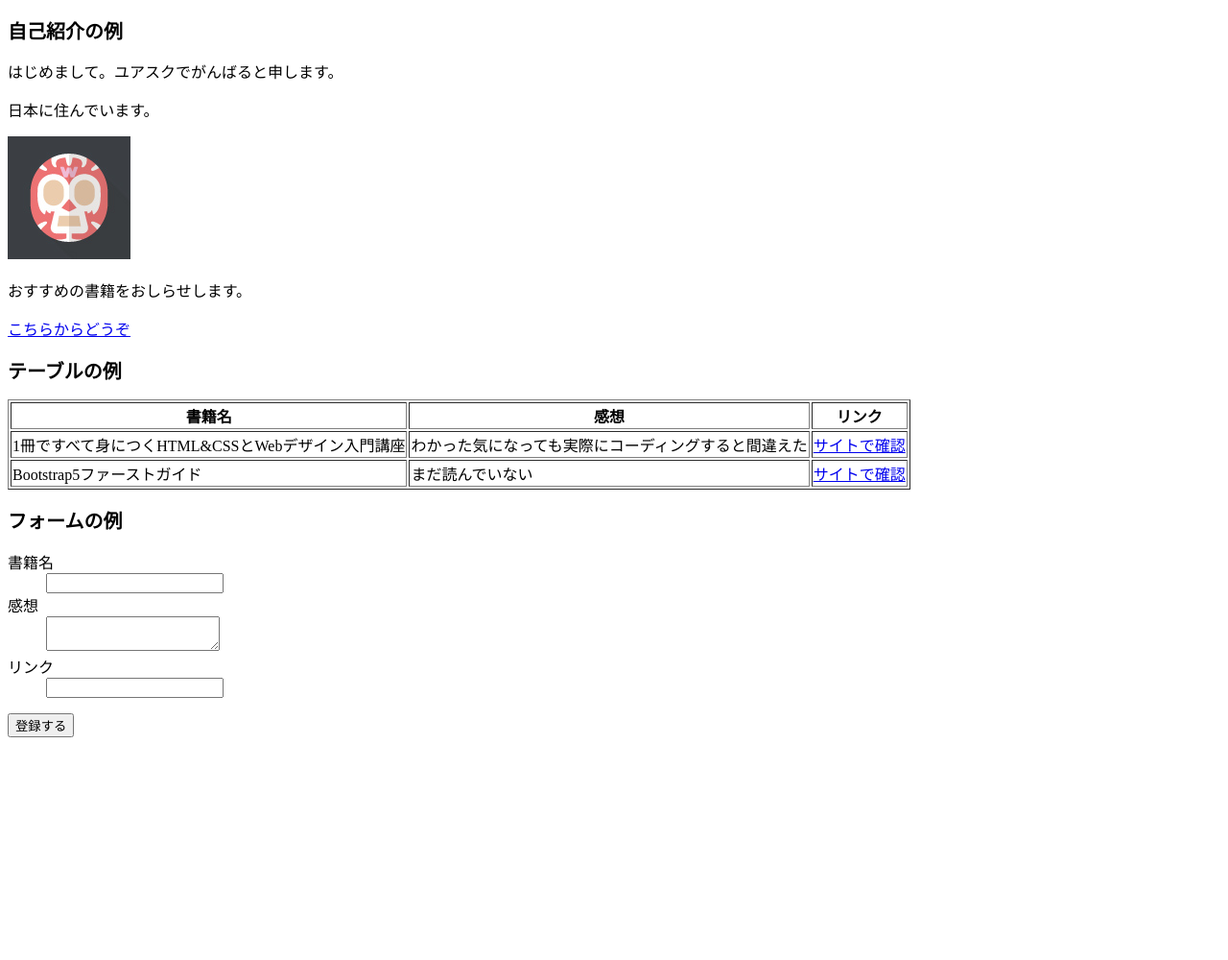
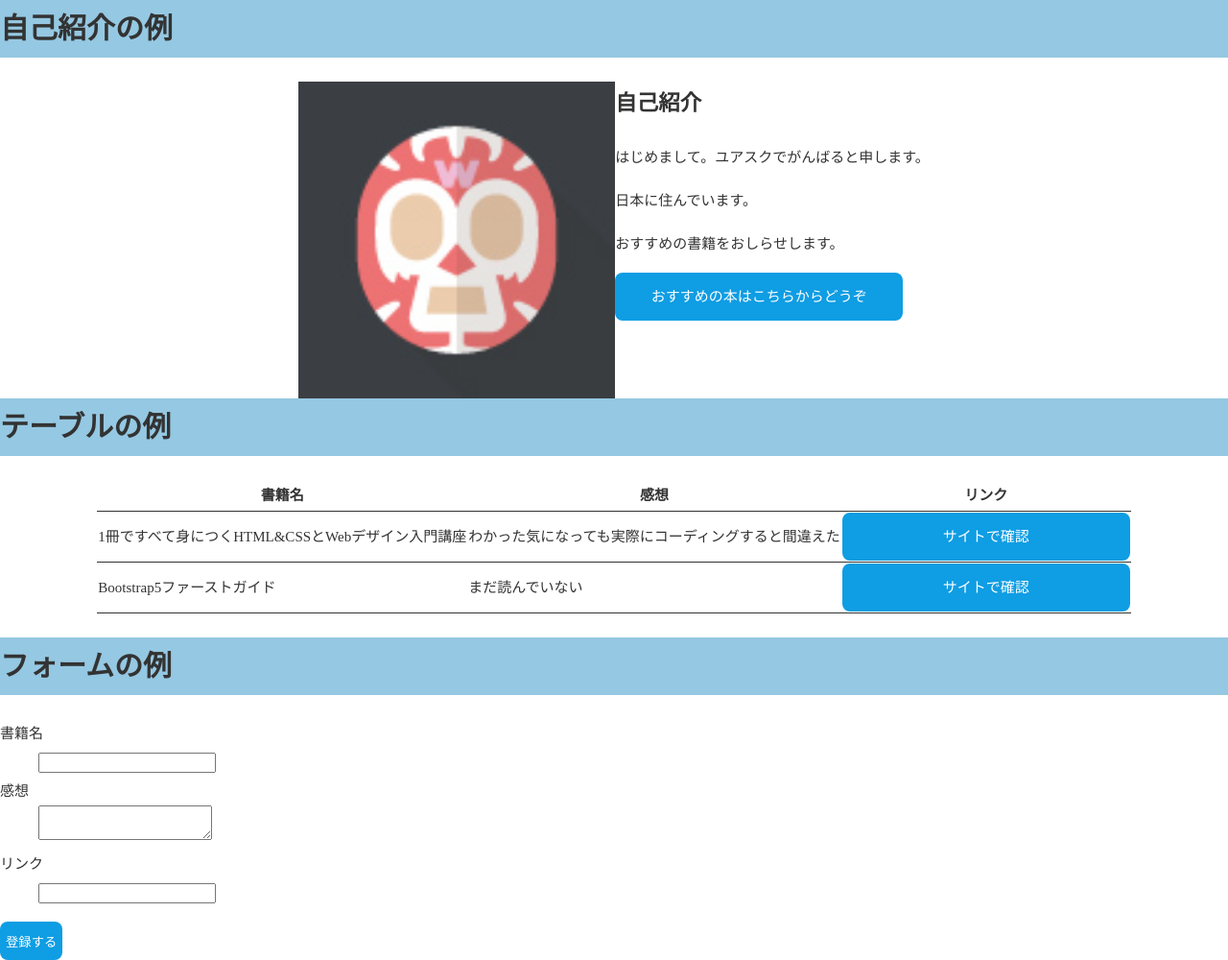
Before and after one commit to Goldilock1984/push-test, a plain HTML site: page index.html in a window 1280 px wide. Shown: the whole page at 96% size. Before the commit the page ends 800 px from the top, so only its background shows below. Drawn offline with nearby package versions, Linux system fonts and the light colour scheme.

Commit message:
ｃｓｓでのレイアウトの適用

```diff
--- a/css/style.css
+++ b/css/style.css
@@ -0,0 +1,137 @@
+@charset "utf-8";
+
+body {
+  margin: 0;
+  padding: 0;
+  color: #333333;
+  font-size: 15px;
+  line-height: 2;
+}
+
+p,
+h1,
+h2,
+h3,
+h4,
+h5,
+h6 {
+  margin-top: 0;
+}
+
+img {
+  vertical-align: bottom;
+}
+
+ul {
+  margin: 0;
+  padding: 0;
+}
+
+a {
+  color: #ffffff;
+  text-decoration: none;
+}
+
+a:visited {
+  color: #05293c
+}
+
+a:hover {
+  text-decoration: underline;
+}
+
+h1 {
+  background-color: #95c8e2;
+  font-size: 2em;
+  font-family: 'Bitter', serif;
+}
+
+h2 {
+  font-size: 1.5em;
+  font-family: 'Bitter', serif;
+}
+
+/* centreing profile-image and profile-text using float start from*/
+/* #index .container {
+  width: 800px;
+  margin:0 auto;
+}
+
+#index .container>.profile-image {
+  width: 45%;
+  float: left;
+  margin-bottom: 5%;
+}
+
+#index .container>.profile-text {
+  display: flex;
+  flex-flow: column;
+  align-content: space-around;
+  width: 45%;
+  float: right;
+}
+
+
+.clearfix:after {
+  content: "";
+  display: block;
+  clear: both;
+} */
+/* centreing profile-image and profile-text end at*/
+
+/* centreing profile-image and profile-text using flex start from*/
+#index .container {
+  display: flex;
+  justify-content: center;
+  align-items: stretch;
+}
+
+ #index .container>.profile-image {
+  width: 330px;
+  vertical-align: middle;
+}
+
+/* #index .container>.profile-text {
+  display: flex;
+  flex-flow: column;
+  align-content: space-around;
+} */
+
+/* centreing profile-image and profile-text end at*/
+
+.items {
+  border-bottom: 1px solid;
+  border-collapse: collapse;
+  margin: 0 auto;
+  margin-bottom: 2%;
+}
+
+th {
+  border-bottom: 1px solid;
+}
+
+td {
+  border-top: 1px solid;
+  border-bottom: 1px solid;
+}
+
+.btn {
+  background-color: #0f9de3;
+  color: #ffffff;
+  height: 40px;
+  border: none;
+  border-radius: 8px;
+
+}
+
+#index a.btn-style-link {
+  display: table-cell;
+  background-color: #0f9de3;
+  color: #ffffff;
+  height: 50px;
+  width: 300px;
+  text-align: center;
+  vertical-align: middle;
+  border: none;
+  border-radius: 8px;
+}
--- a/index.html
+++ b/index.html
@@ -1,22 +1,39 @@
 <!DOCTYPE html>
-<html lang = "ja">
+<html lang="ja">
+
 <head>
   <meta charset="UTF-8">
   <title>自己紹介</title>
-    <link href="style.css" rel="stylesheet">
+  <link rel="preconnect" href="https://fonts.googleapis.com">
+  <link rel="preconnect" href="https://fonts.gstatic.com" crossorigin>
+  <link href="https://fonts.googleapis.com/css2?family=Bitter:wght@100;400&display=swap" rel="stylesheet">
+  <link href="css/style.css" rel="stylesheet">
 </head>
-    <body>
-      <section>
-      <h1 style="font-size: 20px;">自己紹介の例</h1>
+
+<body id="index">
+
+  <!-- header begins -->
+  <header>
+  </header>
+  <!-- header ends -->
+
+  <!-- wrap begins -->
+  <section class="profile">
+    <h1>自己紹介の例</h1>
+    <div class="container clearfix">
+      <img src="images/f_f_object_150_s128_f_object_150_1bg.jpg" alt="ユアスクでがんばるの画像" class="profile-image">
+      <div class="profile-text">
+        <h2>自己紹介</h2>
         <p>はじめまして。ユアスクでがんばると申します。</p>
         <p>日本に住んでいます。</p>
-      <img src="images/f_f_object_150_s128_f_object_150_1bg.jpg" >
         <p>おすすめの書籍をおしらせします。</p>
-      <a href="#link1">こちらからどうぞ</a>
+        <a class="btn-style-link" href="#link1">おすすめの本はこちらからどうぞ</a>
+      </div>
+    </div>
   </section>
   <section>
-      <h1 id="link1" style="font-size: 20px;">テーブルの例</h1>
-        <table border="1">
+    <h1 id="link1">テーブルの例</h1>
+    <table class="items">
       <tr>
         <th>書籍名</th>
         <th>感想</th>
@@ -25,17 +42,22 @@
       <tr>
         <td>1冊ですべて身につくHTML&CSSとWebデザイン入門講座</td>
         <td>わかった気になっても実際にコーディングすると間違えた</td>
-            <td><a href="https://www.amazon.co.jp/1%E5%86%8A%E3%81%A7%E3%81%99%E3%81%B9%E3%81%A6%E8%BA%AB%E3%81%AB%E3%81%A4%E3%81%8FHTML-CSS%E3%81%A8Web%E3%83%87%E3%82%B6%E3%82%A4%E3%83%B3%E5%85%A5%E9%96%80%E8%AC%9B%E5%BA%A7-Mana/dp/4797398892" target="_blank">サイトで確認</a></td>
+        <td><a class="btn-style-link"
+            href="https://www.amazon.co.jp/1%E5%86%8A%E3%81%A7%E3%81%99%E3%81%B9%E3%81%A6%E8%BA%AB%E3%81%AB%E3%81%A4%E3%81%8FHTML-CSS%E3%81%A8Web%E3%83%87%E3%82%B6%E3%82%A4%E3%83%B3%E5%85%A5%E9%96%80%E8%AC%9B%E5%BA%A7-Mana/dp/4797398892"
+            target="_blank">サイトで確認</a></td>
       </tr>
       <tr>
         <td>Bootstrap5ファーストガイド</td>
         <td>まだ読んでいない</td>
-            <td><a href="https://www.amazon.co.jp/Bootstrap5%E3%83%95%E3%82%A1%E3%83%BC%E3%82%B9%E3%83%88%E3%82%AC%E3%82%A4%E3%83%89-Web%E5%88%B6%E4%BD%9C%E3%81%AE%E6%89%8B%E9%96%93%E3%82%92%E5%A4%A7%E5%B9%85%E3%81%AB%E5%89%8A%E6%B8%9B-%E7%9B%B8%E6%BE%A4%E8%A3%95%E4%BB%8B/dp/4877835229" target="_blank">サイトで確認</a></td>
+        <td><a class="btn-style-link"
+            href="https://www.amazon.co.jp/Bootstrap5%E3%83%95%E3%82%A1%E3%83%BC%E3%82%B9%E3%83%88%E3%82%AC%E3%82%A4%E3%83%89-Web%E5%88%B6%E4%BD%9C%E3%81%AE%E6%89%8B%E9%96%93%E3%82%92%E5%A4%A7%E5%B9%85%E3%81%AB%E5%89%8A%E6%B8%9B-%E7%9B%B8%E6%BE%A4%E8%A3%95%E4%BB%8B/dp/4877835229"
+            target="_blank">サイトで確認</a></td>
       </tr>
     </table>
   </section>
   <section>
-        <h1 style="font-size: 20px;">フォームの例</h1>
+    <h1>フォームの例</h1>
+    <div class="form">
       <form>
         <dl>
           <dt>書籍名</dt>
@@ -51,8 +73,17 @@
             <input type="text">
           </dd>
         </dl>
-            <button type="submit">登録する</button>
+        <button type="submit" class="btn">登録する</button>
       </form>
+    </div>
   </section>
+  <!-- wrap ends -->
+
+  <!-- footer begins -->
+  <footer>
+  </footer>
+  <!-- footer ends -->
+
 </body>
+
 </html>
```
Lines whose indentation alone changed are shown as unchanged.
